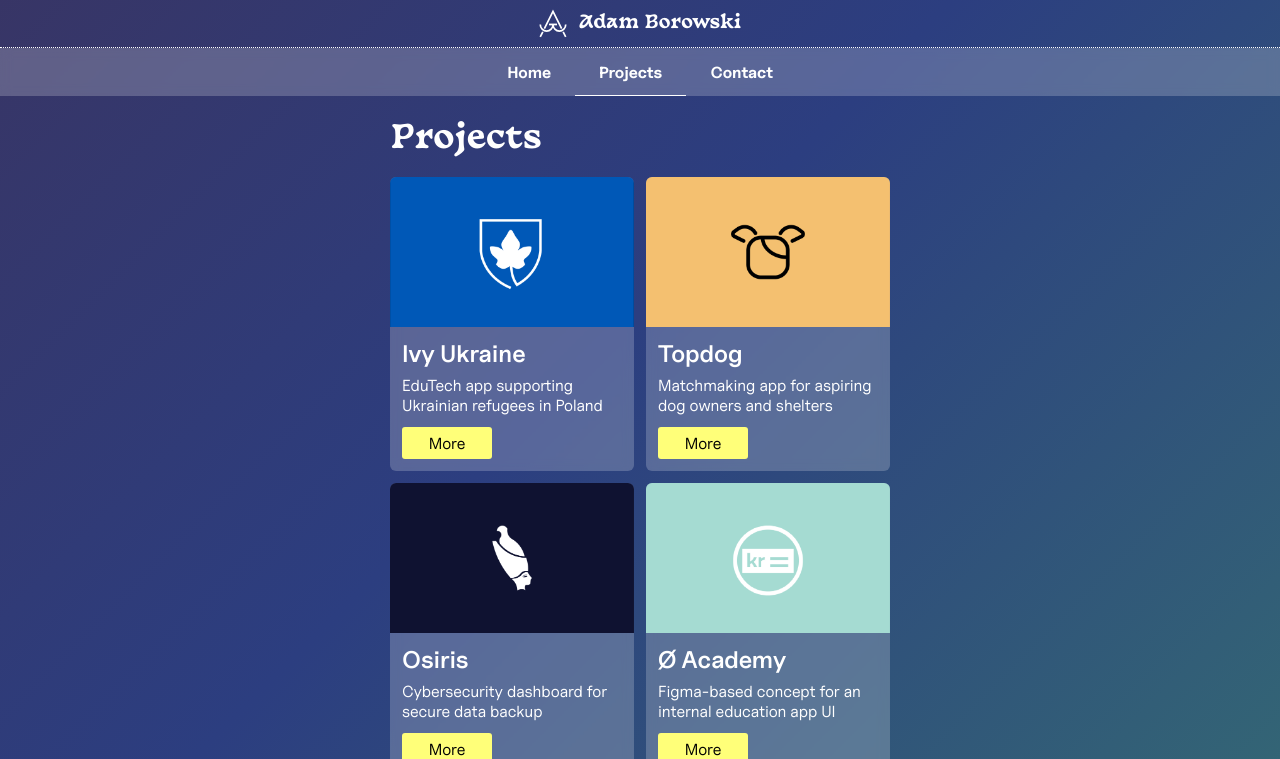
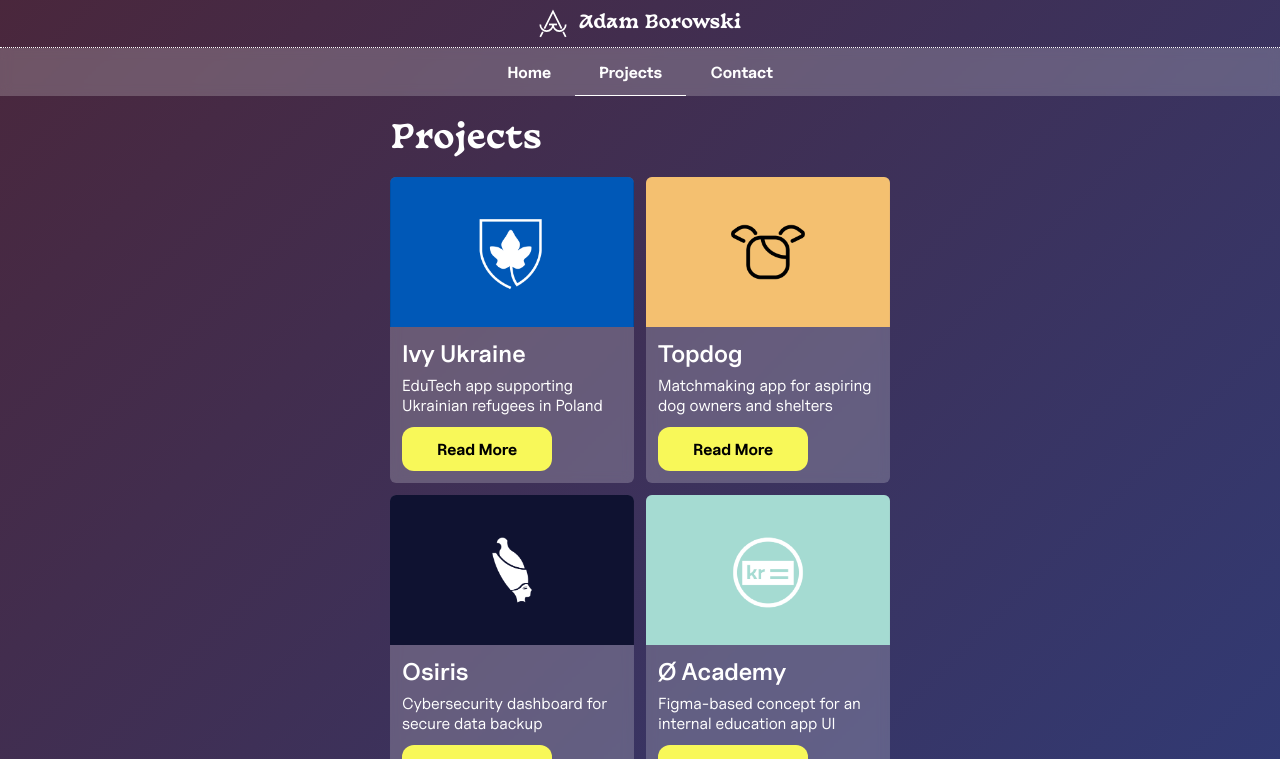
Before and after one commit to Adborowski/personal-site, a React (Vite) app: page /projects in a window 1280 px wide. Shown: the top 759 px of the page. Built offline with nearby package versions, Linux system fonts and the light colour scheme.

Commit message:
Color and global button fixes

```diff
--- a/src/App.module.css
+++ b/src/App.module.css
@@ -50,7 +50,7 @@
   --mobile-menu-width: 100%;
   --desktop-menu-height: 48px;
   --breakpoint-1: 500px;
-  --color-button: #ffff79;
+  --color-button: #f8f859;
 }
 
 html {
@@ -85,13 +85,16 @@
   margin-right: 3px;
   background-color: var(--color-button);
   color: black;
-  padding: 18px;
+  padding: 12px 18px;
   border-radius: 12px;
   text-decoration: none;
   font-family: var(--font-main);
   font-weight: 700;
   font-size: 16px;
   border: 0;
+  display: block;
+  max-width: 150px;
+  text-align: center;
 }
 
 h1 {
@@ -123,6 +126,12 @@
   :global(.main) {
     padding: 0px 18px;
   }
+
+  body {
+    background: linear-gradient(-45deg, #44bf5c, #2c3e80, #581c1c);
+    background-size: 300% 300%;
+    animation: gradient-mobile 20s ease-in-out infinite;
+  }
 }
 
 @media screen and (min-width: 1500px) {
@@ -142,3 +151,15 @@
     background-position: 0% 50%;
   }
 }
+
+@keyframes gradient-mobile {
+  0% {
+    background-position: 0% 0%;
+  }
+  50% {
+    background-position: 50% 60%;
+  }
+  100% {
+    background-position: 0% 0%;
+  }
+}
--- a/src/components/Hero/Hero.module.css
+++ b/src/components/Hero/Hero.module.css
@@ -27,6 +27,10 @@
   margin-top: 24px;
 }
 
+.heroLinks a {
+  margin-right: 3px;
+}
+
 @media screen and (max-width: 500px) {
   :global(.main) .Hero h1 {
     font-size: 54px;
--- a/src/components/Projects/Projects.module.css
+++ b/src/components/Projects/Projects.module.css
@@ -51,15 +51,6 @@
   font-size: 16px;
 }
 
-.project .button {
-  bottom: 12px;
-  width: 90px;
-  text-align: center;
-  color: black;
-  text-decoration: none;
-  background-color: var(--color-button);
-  padding: 6px 24px;
-  display: inline-block;
+.controls {
   margin-top: 12px;
-  border-radius: 3px;
 }
--- a/src/components/Projects/Projects.tsx
+++ b/src/components/Projects/Projects.tsx
@@ -77,9 +77,11 @@
           <section>
             <div className={styles.name}>{proj.label}</div>
             <div className={styles.description}>{proj.description}</div>
-            <NavLink className={styles.button} to={proj.route}>
-              More
-            </NavLink>
+            <div className={styles.controls}>
+              <NavLink className={"button"} to={proj.route}>
+                Read More
+              </NavLink>
+            </div>
           </section>
         </div>
       );
```
